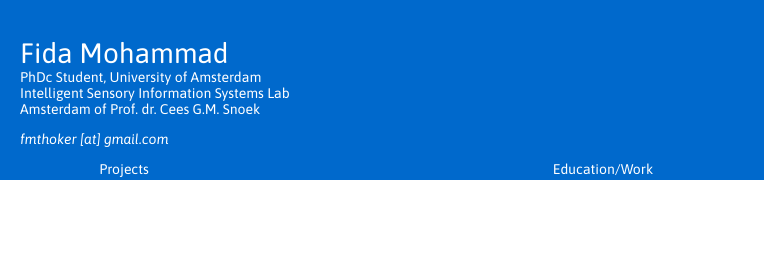
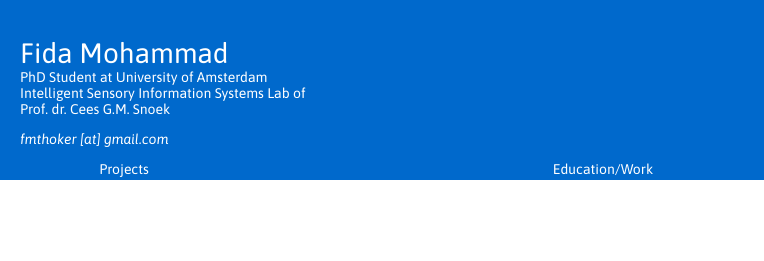
Before and after one commit to fmthoker/fmthoker.github.io, a plain HTML site: page index.html in a window 1280 px wide. Shown: the top 261 px of the page, 516-1280 px from the left. Drawn offline with nearby package versions, Linux system fonts and the light colour scheme.

Commit message:
updated phd info final

```diff
--- a/index.html
+++ b/index.html
@@ -34,8 +34,8 @@
         <div class="pubimg"><img src="img/fida.jpg" class="profilepic"></div>
         <div style="display: table-row">
             <div class="name">Fida Mohammad</div>
-            <div class="affiliation">PhDc Student, University of Amsterdam</div>
-            <div class="affiliation">Intelligent Sensory Information Systems Lab Amsterdam of Prof. dr. Cees G.M. Snoek</div>
+            <div class="affiliation">PhD Student at University of Amsterdam</div>
+            <div class="affiliation">Intelligent Sensory Information Systems Lab of Prof. dr. Cees G.M. Snoek</div>
             <div class="contact">fmthoker [at] gmail.com</div>
         </div>
     </div>
```
